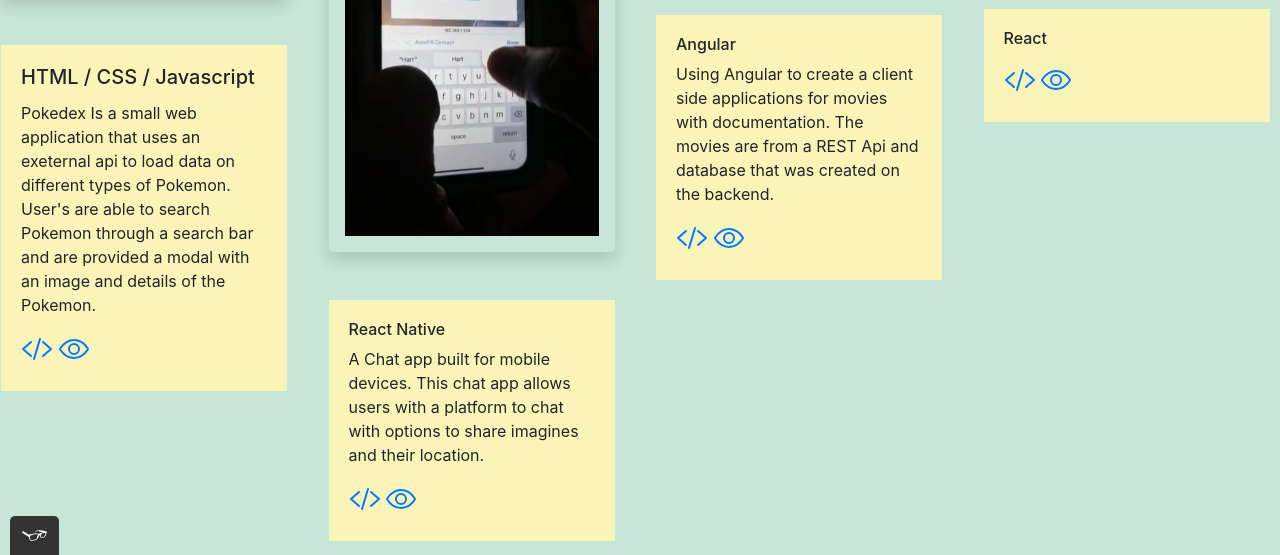
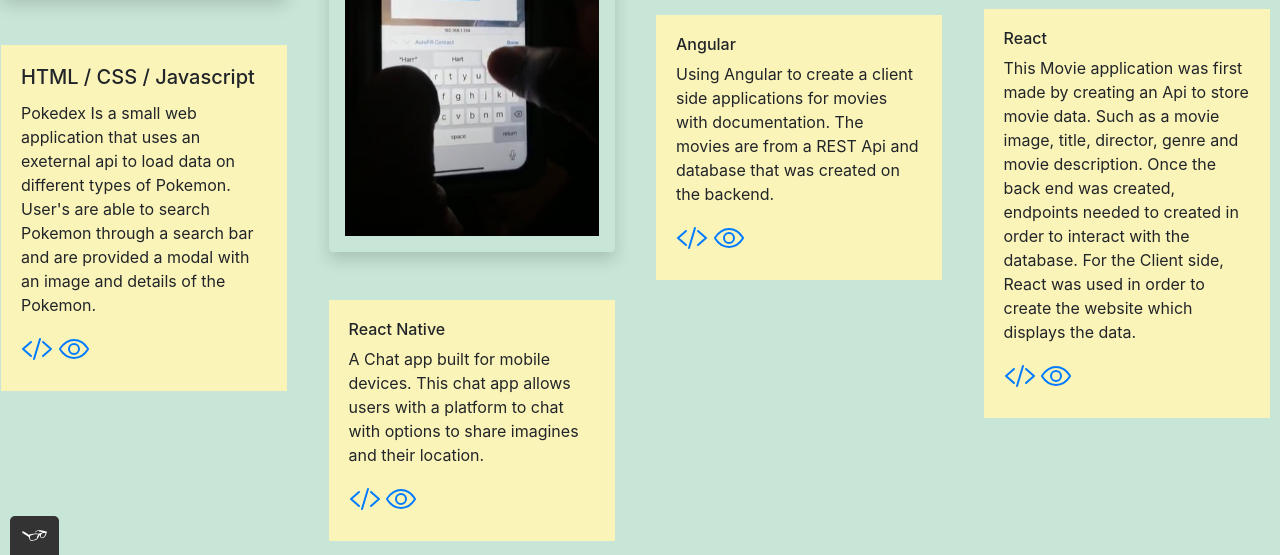
Before and after one commit to harrisb8/Portfolio, a website: page work.html in a window 1280 px wide. Shown: the part 245-800 px from the top of the page. Drawn offline with nearby package versions, Linux system fonts and the light colour scheme.

Commit message:
added description

```diff
--- a/work.html
+++ b/work.html
@@ -97,7 +97,7 @@
             <img src="img/React Movie.png" alt="Images of Movie website" class="img-fluid shadow p-3 mb-5 bg-body rounded card-img-top" alt="Responsive image">
             <div class="card-body">
               <h6>React</h6>
-              <p></p>
+              <p>This Movie application was first made by creating an Api to store movie data. Such as a movie image, title, director, genre and movie description. Once the back end was created, endpoints needed to created in order to interact with the database. For the Client side, React was used in order to create the website which displays the data.</p>
               <a href="https://github.com/harrisb8/myFlix-client" class="button">
                 <span class="button_icon">
                   <ion-icon name="code-slash-outline" size="large"></ion-icon>
```
